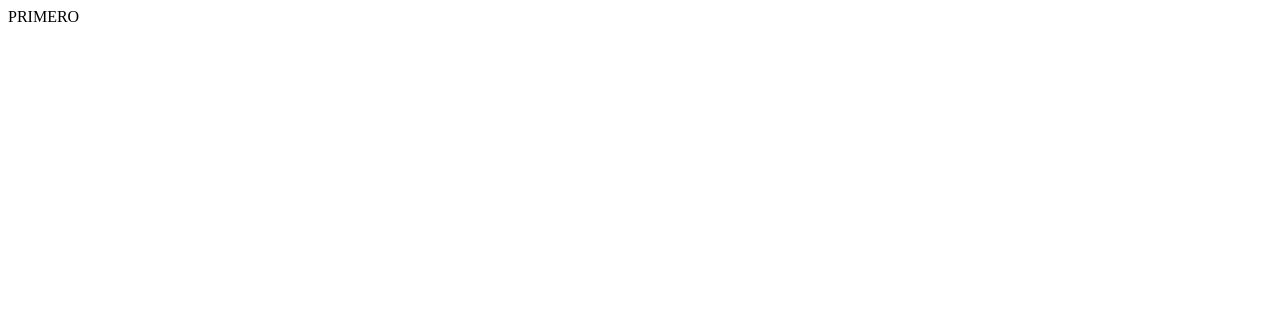
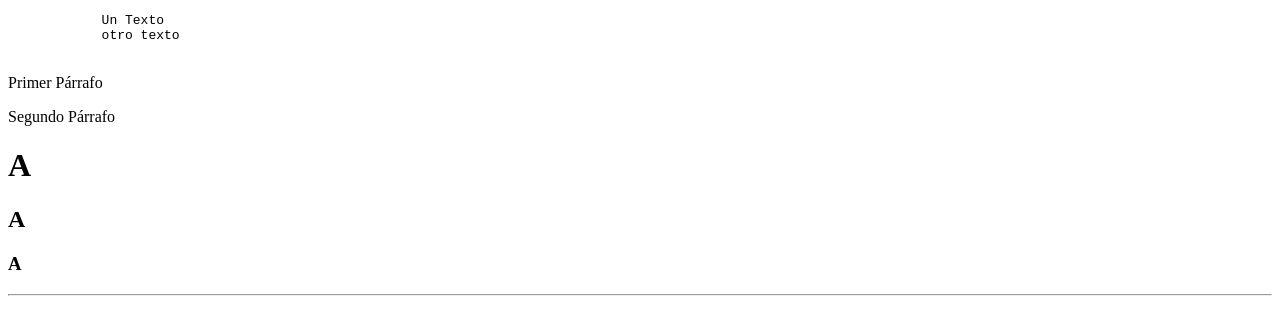
Before and after one commit to raulsalmeron/LM2021, a plain HTML site: page Primero/index.html in a window 1280 px wide. Drawn offline with Linux system fonts and the light colour scheme.

Commit message:
Primeras Etiquetas

```diff
--- a/Primero/index.html
+++ b/Primero/index.html
@@ -1 +1,30 @@
-PRIMERO
+<!DOCTYPE html>
+
+<html lang="es">
+   <head>
+      <meta charset="UTF-8">
+      <title>Primera Web</title>
+   </head>
+   <body>
+        <!-- Esto es un comentario -->
+        <pre>
+            Un Texto
+            otro texto
+        </pre>
+        <!-- Párrafos-->
+        <p>
+           Primer Párrafo
+        </p>
+        <p>
+            Segundo Párrafo
+        </p>
+        <!--Encabezados-->
+        <h1>A</h1>
+        <h2>A</h2>
+        <h3>A</h3>
+        <!--Linea Horizontal-->
+        <hr/>
+   </body>
+
+
+</html>
```
